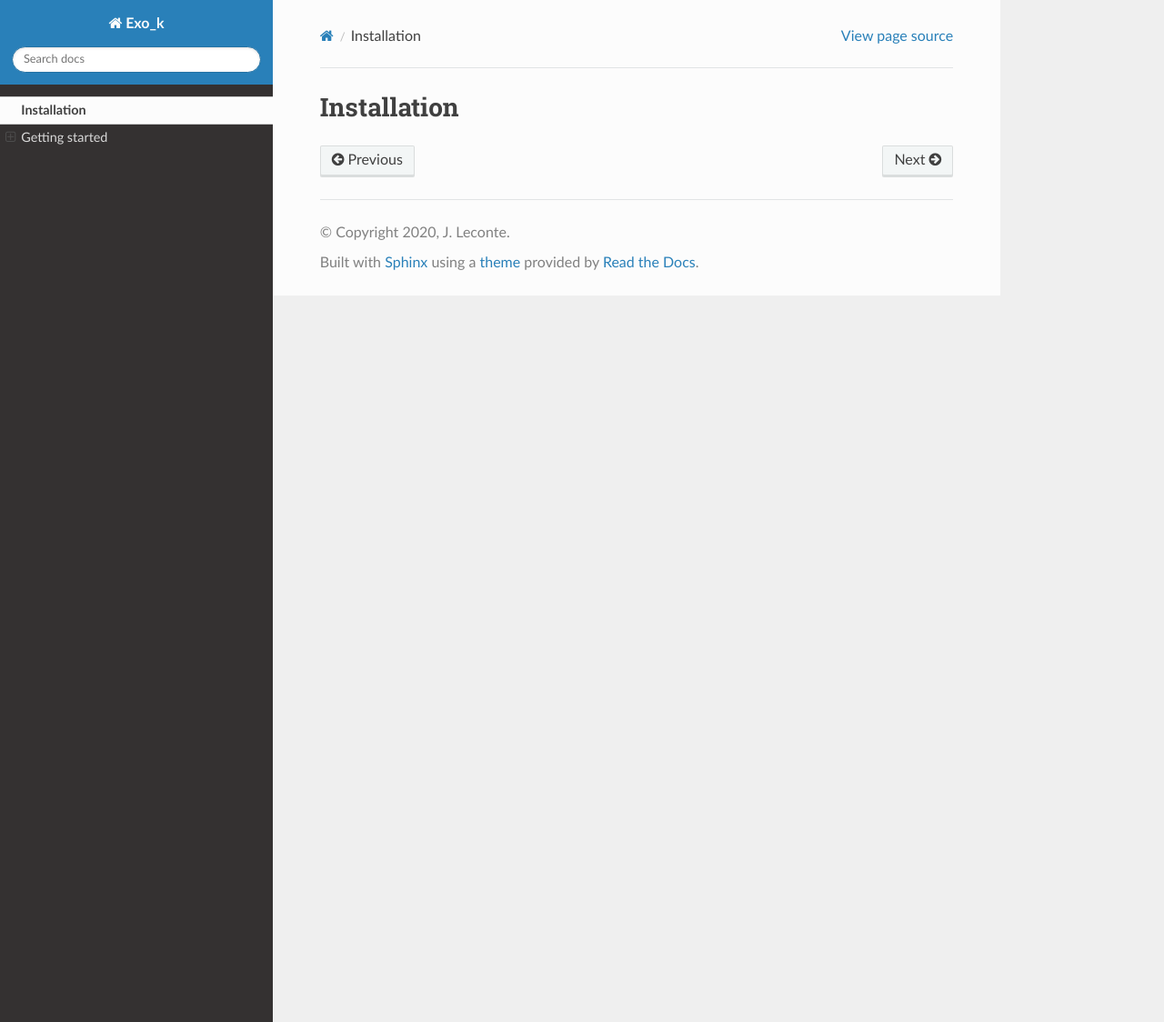
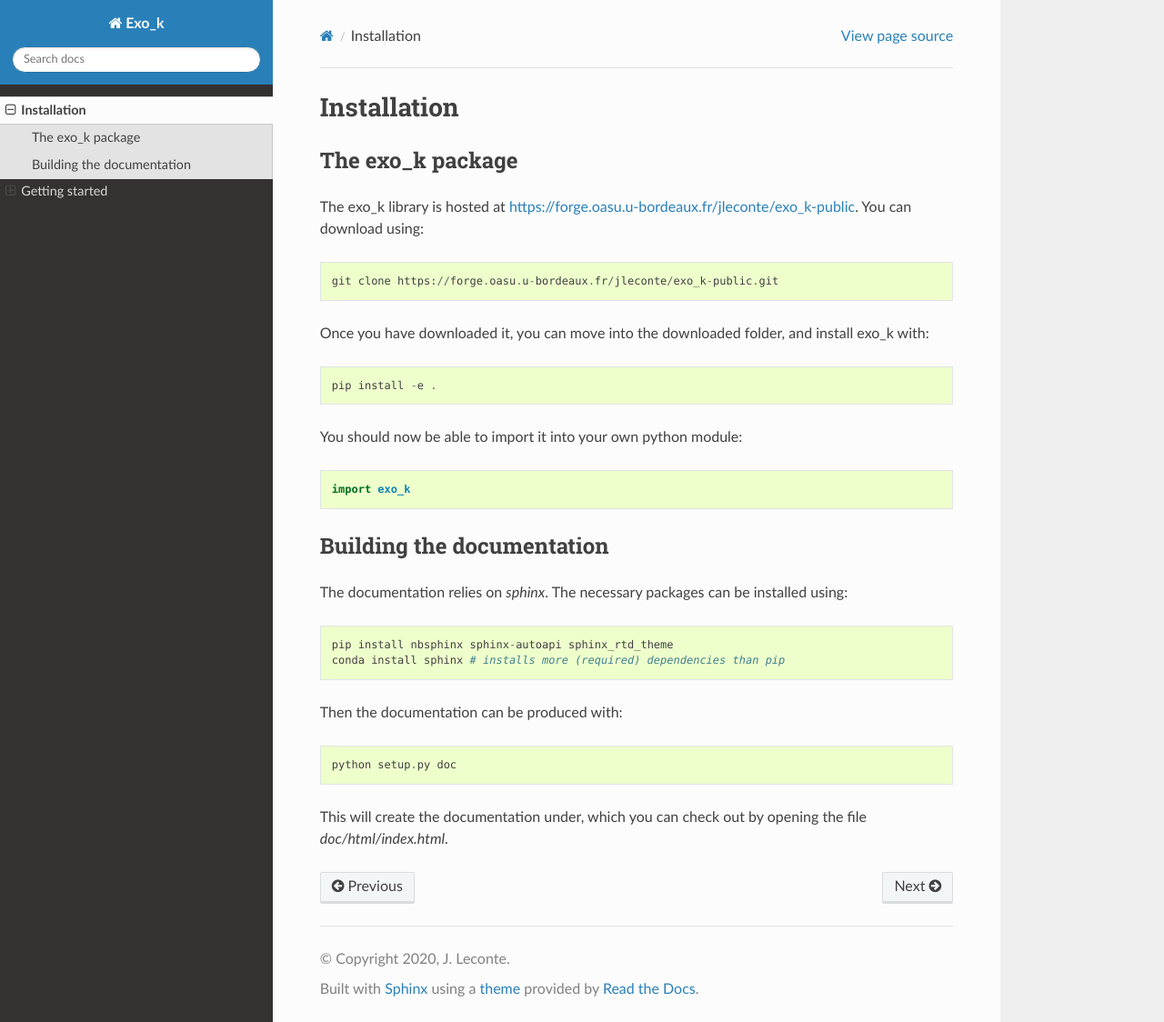
Before and after one commit to jovian-explorer/exo_k, a Sphinx documentation site: the page built from doc/installation.rst, in a window 1280 px wide and 1124 px high. Shown: the whole window at 91% size. Built offline with Sphinx 7.4.7 and the Read the Docs theme 2.0.0, drawn with Linux system fonts in a browser that asks for light colours.

Commit message:
documentation on documentation

```diff
--- a/doc/getting_started.rst
+++ b/doc/getting_started.rst
@@ -1,5 +1,7 @@
 Getting started
 ===============
 
+This tutorial will guide you to the utilization of the exo_k library.
+
 .. toctree::
     tutorial-exo_k.ipynb
--- a/doc/installation.rst
+++ b/doc/installation.rst
@@ -1,2 +1,31 @@
 Installation
 ============
+
+The exo_k package
+-----------------
+
+The exo_k library is hosted at https://forge.oasu.u-bordeaux.fr/jleconte/exo_k-public. You can download using::
+
+    git clone https://forge.oasu.u-bordeaux.fr/jleconte/exo_k-public.git
+
+Once you have downloaded it, you can move into the downloaded folder, and install exo_k with::
+
+    pip install -e .
+
+You should now be able to import it into your own python module::
+
+    import exo_k
+
+Building the documentation
+---------------------------
+
+The documentation relies on `sphinx`. The necessary packages can be installed using::
+
+    pip install nbsphinx sphinx-autoapi sphinx_rtd_theme
+    conda install sphinx # installs more (required) dependencies than pip
+
+Then the documentation can be produced with::
+
+    python setup.py doc
+
+This will create the documentation under, which you can check out by opening the file `doc/html/index.html`.
--- a/doc/requirements.rtd.txt
+++ b/doc/requirements.rtd.txt
@@ -1,2 +1,4 @@
 setuptools >= 18.0
 nbsphinx
+sphinx-autoapi
+sphinx_rt_theme
--- a/setup.cfg
+++ b/setup.cfg
@@ -4,4 +4,4 @@ build-dir  = doc
 all_files  = 1
 
 [aliases]
-docs       = build_sphinx
+doc       = build_sphinx
```
Also changed, not shown: README.md (+7 -2 lines).
